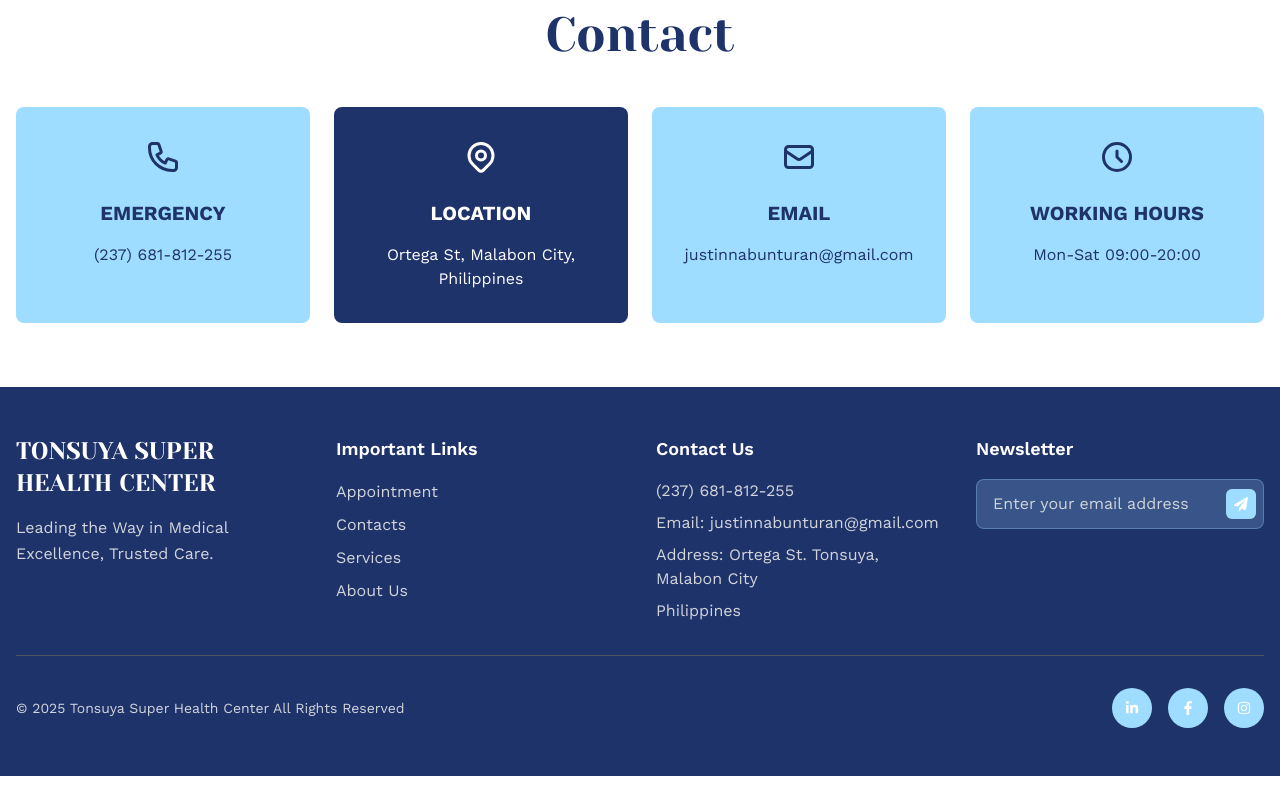
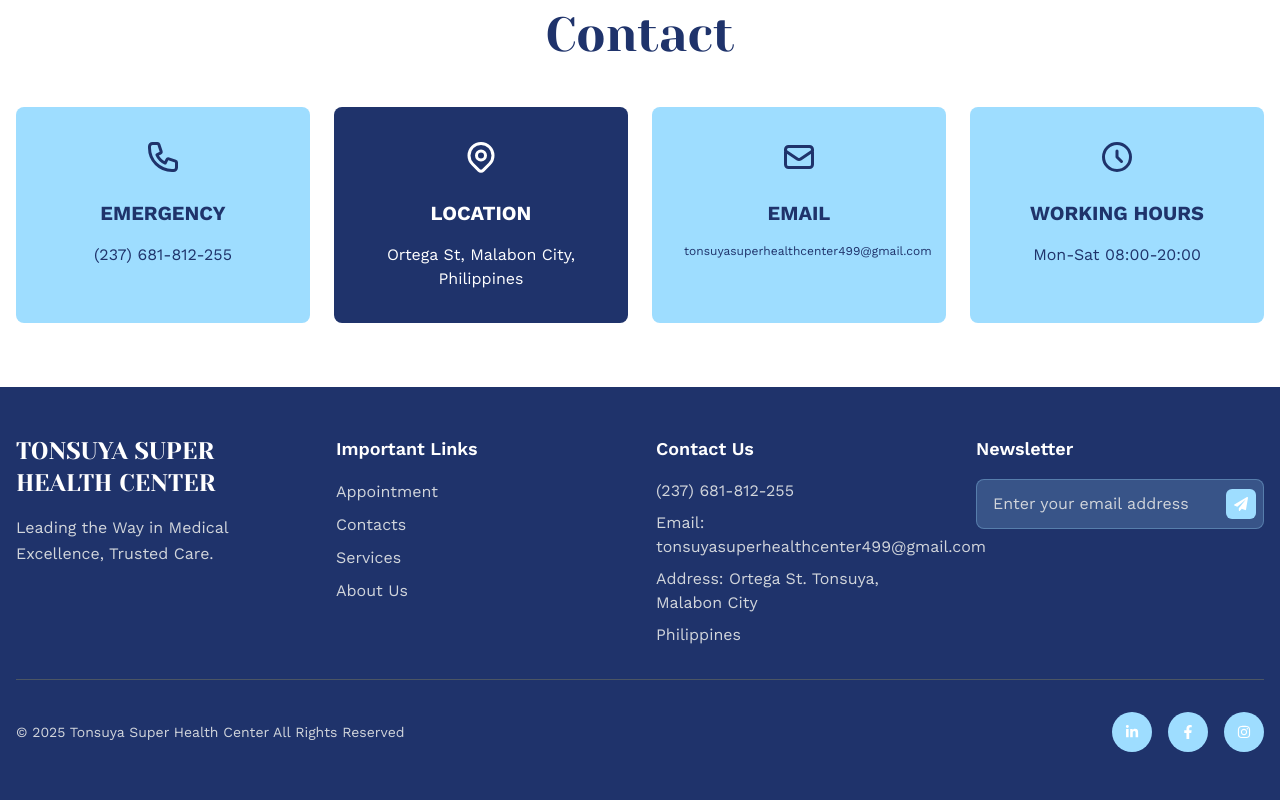
Before and after one commit to daniellejoshua/ClinicSystem, a React (Vite) app: page / in a window 1280 px wide. Shown: the part 3472-4272 px from the top of the page. Before the commit the page ends 4248 px from the top, so only its background shows below. Built offline with nearby package versions, Linux system fonts and the light colour scheme; no server answers; the database is empty.

Commit message:
fix all of the email on the client side

```diff
--- a/src/client/components/Contact.jsx
+++ b/src/client/components/Contact.jsx
@@ -60,8 +60,8 @@ export default function Contact() {
               Email
             </h3>
             <div className="space-y-1 lg:space-y-2">
-              <p className="font-worksans text-xs lg:text-base">
-                justinnabunturan@gmail.com
+              <p className="font-worksans text-xs lg:text-md">
+                tonsuyasuperhealthcenter499@gmail.com
               </p>
             </div>
           </div>
@@ -76,7 +76,7 @@ export default function Contact() {
             </h3>
             <div className="space-y-1 lg:space-y-2">
               <p className="font-worksans text-xs lg:text-base">
-                Mon-Sat 09:00-20:00
+                Mon-Sat 08:00-20:00
               </p>
             </div>
           </div>
--- a/src/client/components/Footer.jsx
+++ b/src/client/components/Footer.jsx
@@ -68,7 +68,7 @@ export default function Footer() {
             </h4>
             <div className="space-y-2 text-gray-300 font-worksans">
               <p> (237) 681-812-255</p>
-              <p>Email: justinnabunturan@gmail.com</p>
+              <p>Email: tonsuyasuperhealthcenter499@gmail.com</p>
               <p>Address: Ortega St. Tonsuya, Malabon City</p>
               <p>Philippines</p>
             </div>
--- a/src/client/pages/AppointmentBooking.jsx
+++ b/src/client/pages/AppointmentBooking.jsx
@@ -1126,7 +1126,9 @@ const AppointmentBooking = () => {
                   </div>
                   <div>
                     <h4 className="font-semibold text-gray-800">Email</h4>
-                    <p className="text-gray-600">JustinNabunturan@gmail.com</p>
+                    <p className="text-gray-600">
+                      tonsuyasuperhealthcenter499@gmail.com
+                    </p>
                     <p className="text-gray-600"></p>
                   </div>
                 </div>
@@ -1147,8 +1149,10 @@ const AppointmentBooking = () => {
                   </div>
                   <div>
                     <h4 className="font-semibold text-gray-800">Hours</h4>
-                    <p className="text-gray-600">Mon - Sat: :00 AM - 8:00 PM</p>
-                    8<p className="text-gray-600">Sunday: Closed</p>
+                    <p className="text-gray-600">
+                      Mon - Sat: 8:00 AM - 8:00 PM
+                    </p>
+                    <p className="text-gray-600">Sunday: Closed</p>
                   </div>
                 </div>
               </div>
--- a/src/client/pages/Contact.jsx
+++ b/src/client/pages/Contact.jsx
@@ -250,7 +250,7 @@ export default function Contact() {
                   </h3>
 
                   <p className="text-primary font-worksans text-xs sm:text-sm md:text-base">
-                    myebstudios@gmail.com
+                    tonsuyasuperhealthcenter499@gmail.com
                   </p>
                 </div>
 
--- a/src/shared/services/appointmentReminderService.js
+++ b/src/shared/services/appointmentReminderService.js
@@ -34,10 +34,10 @@ class AppointmentReminderService {
           appointmentData.preferred_time ||
           "To be confirmed",
         service_name: appointmentData.serviceName || "General Consultation",
-        clinic_name: "Tonsuya Clinic",
-        clinic_phone: "+1 (555) 123-4567",
-        clinic_email: "info@tonsuyaclinic.com",
-        clinic_address: "123 Healthcare Ave, Medical District",
+        clinic_name: "Tonsuya Super Health Center",
+        clinic_phone: "(237) 681-812-255",
+        clinic_email: "tonsuyasuperhealthcenter499@gmail.com",
+        clinic_address: "Ortega St, Malabon, 1470 Metro Manila",
         message:
           "We look forward to seeing you! If you need to reschedule, please call us at the number above.",
       };
```
